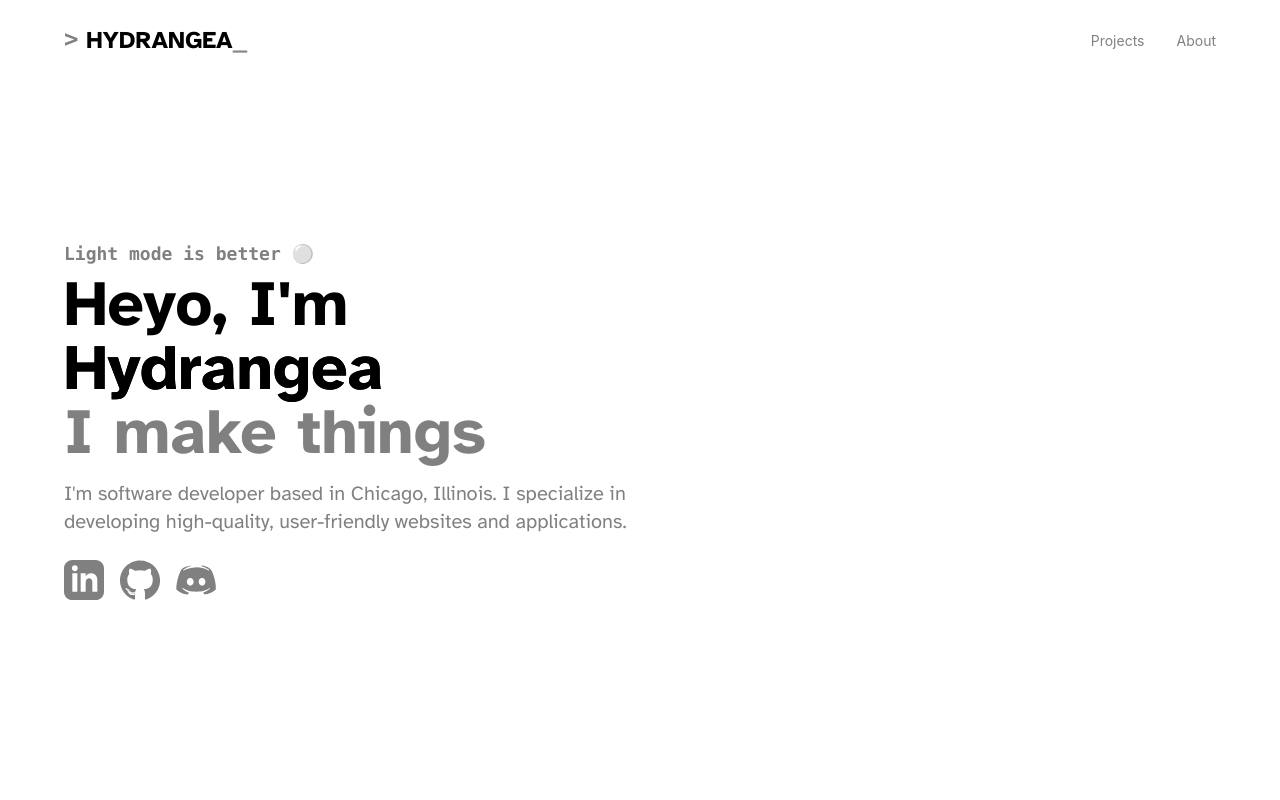
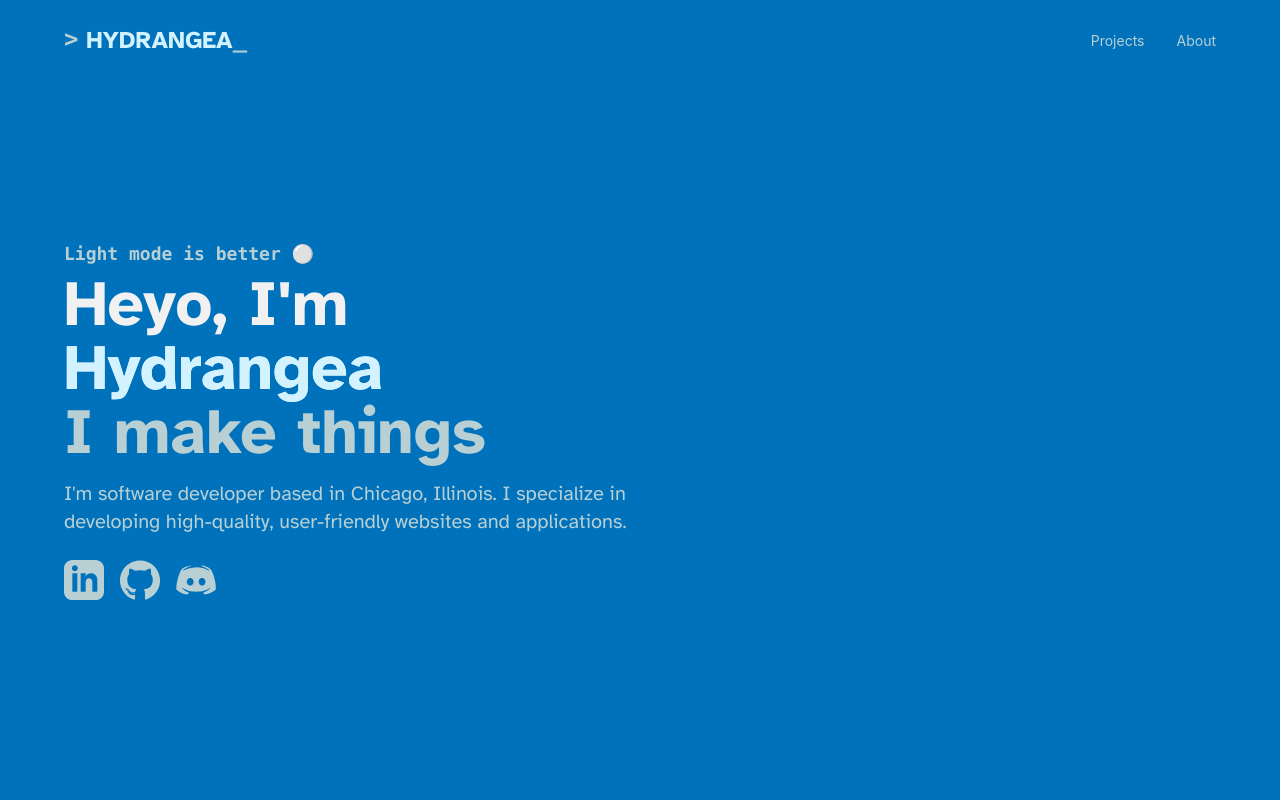
Before and after one commit to hydrangea-sh/hydrangea.sh, a React (Vite) app: page / in a window 1280 px wide. Shown: the top 800 px of the page. Built offline with nearby package versions, Linux system fonts and the light colour scheme.

Commit message:
color themes

```diff
--- a/src/global/themes.scss
+++ b/src/global/themes.scss
@@ -9,9 +9,9 @@
   }
 
   /* Light theme */
-  --background-color-light: #ffffff;
+  --background-color-light: #F1F1F1;
   --scrollbar-color-light: #000000;
-  --accent-color-light: #000000;
+  --accent-color-light: #aa78a6;
   --text-color-light: #000000;
   --text-dimmed-light: #808080;
   --text-dimmed-more-light: #505050;
@@ -20,29 +20,29 @@
   /* Dark theme */
   --background-color-dark: #000000;
   --scrollbar-color-dark: #F1F1F1;
-  --accent-color-dark: #F1F1F1;
+  --accent-color-dark: #aa78a6;
   --text-color-dark: #F1F1F1;
   --text-dimmed-dark: #808080;
   --text-dimmed-more-dark: #505050;
   --glow-enabled-dark: 0;
 
   /* Blahaj theme */
-  --background-color-blahaj: #000000;
+  --background-color-blahaj: #0072bc;
   --scrollbar-color-blahaj: #F1F1F1;
-  --accent-color-blahaj: #aa78a6;
+  --accent-color-blahaj: #D3F2FF;
   --text-color-blahaj: #F1F1F1;
-  --text-dimmed-blahaj: #808080;
-  --text-dimmed-more-blahaj: #505050;
+  --text-dimmed-blahaj: #B8D0D3;
+  --text-dimmed-more-blahaj: #B8D0D3;
   --glow-enabled-blahaj: 0;
 
   /* Current theme */
-  --background-color: var(--background-color-light);
-  --scrollbar-color: var(--scrollbar-color-light);
-  --accent-color: var(--accent-color-light);
-  --text-color: var(--text-color-light);
-  --text-dimmed: var(--text-dimmed-light);
-  --text-dimmed-more: var(--text-dimmed-more-light);
-  --glow-enabled: var(--glow-enabled-light);
+  --background-color: var(--background-color-blahaj);
+  --scrollbar-color: var(--scrollbar-color-blahaj);
+  --accent-color: var(--accent-color-blahaj);
+  --text-color: var(--text-color-blahaj);
+  --text-dimmed: var(--text-dimmed-blahaj);
+  --text-dimmed-more: var(--text-dimmed-more-blahaj);
+  --glow-enabled: var(--glow-enabled-blahaj);
 }
 
 .light-theme {
```
